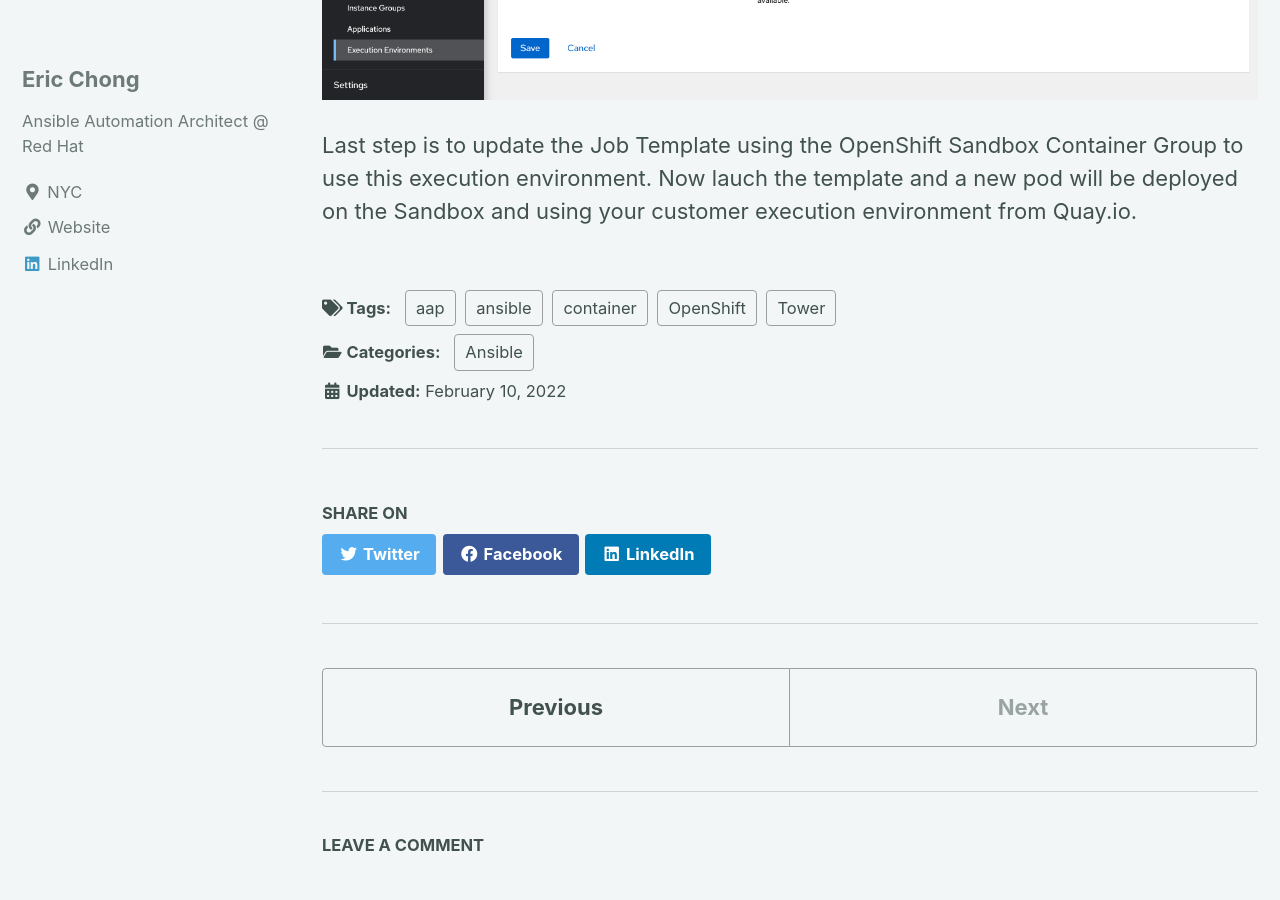
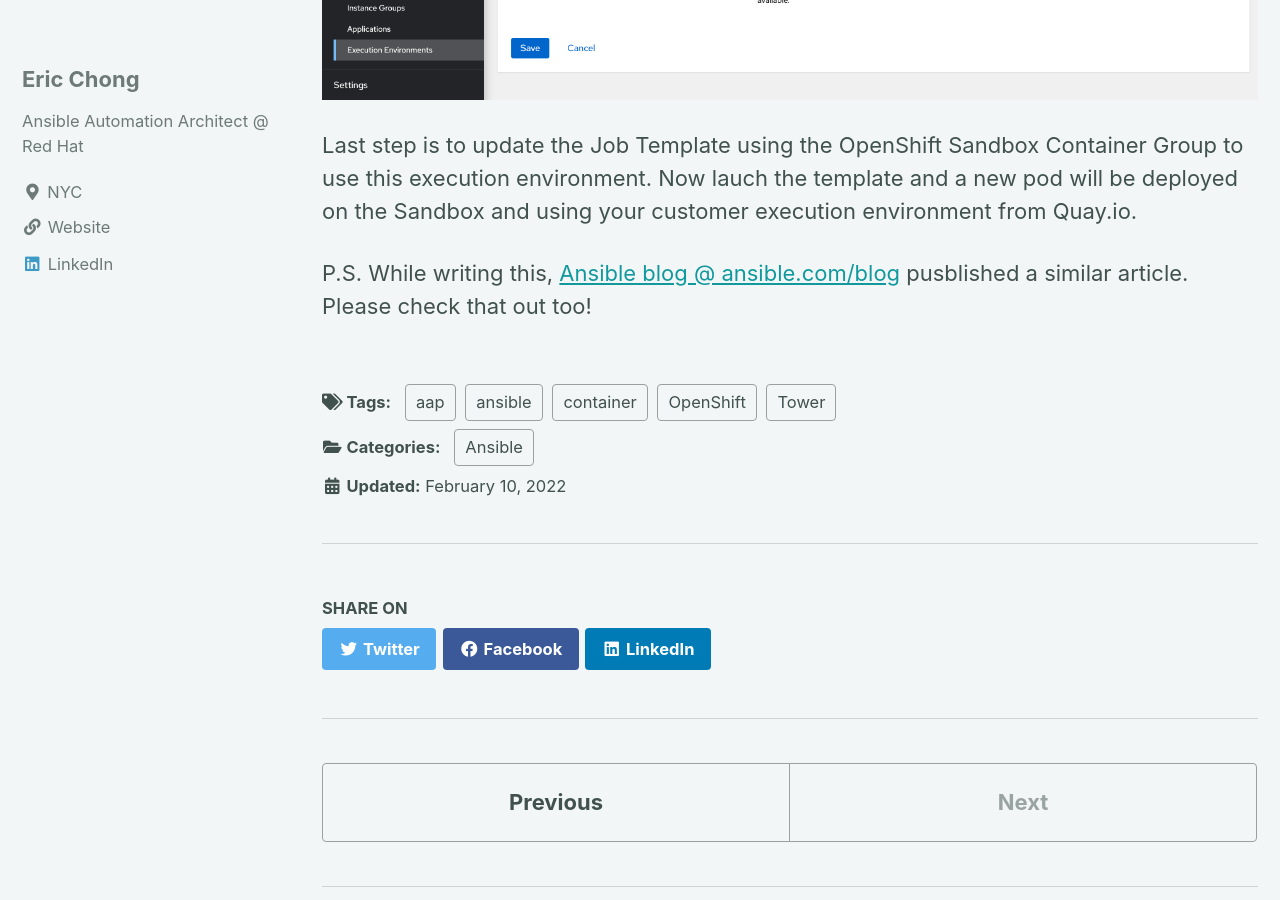
Before and after one commit to ecchong/ecchong.github.io, a Jekyll site: the page built from _posts/2022/2022-01-29-aap-container-group.md, in a window 1280 px wide and 900 px high, scrolled down 5927 px. Built offline with Jekyll 4.4.1, drawn with Linux system fonts in a browser that asks for light colours; cached includes are drawn as plain includes; comment, search, counter and statistics services are not loaded.

Commit message:
added container group

```diff
--- a/_posts/2022/2022-01-29-aap-container-group.md
+++ b/_posts/2022/2022-01-29-aap-container-group.md
@@ -126,3 +126,5 @@
 ![AAP Custom Execution Environment](/assets/images/2022/2022-01-29-custom-ee.png)
 
 Last step is to update the Job Template using the OpenShift Sandbox Container Group to use this execution environment.  Now lauch the template and a new pod will be deployed on the Sandbox and using your customer execution environment from Quay.io.
+
+P.S. While writing this,  [Ansible blog @ ansible.com/blog](https://www.ansible.com/blog/on-demand-execution-with-red-hat-openshift) pusblished a similar article.  Please check that out too!
```
